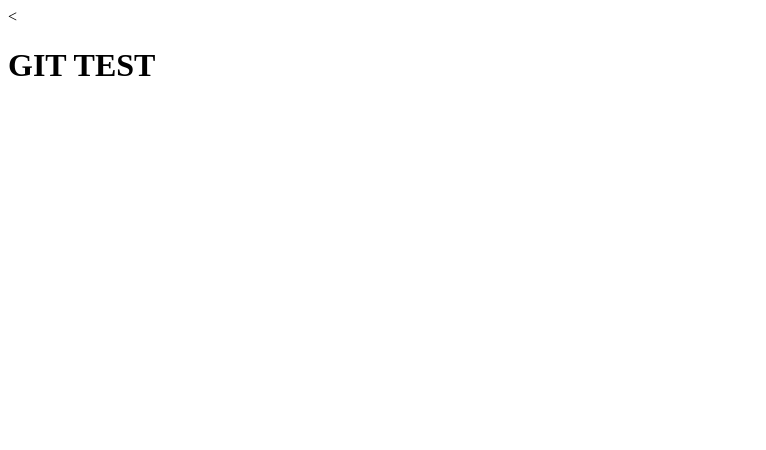
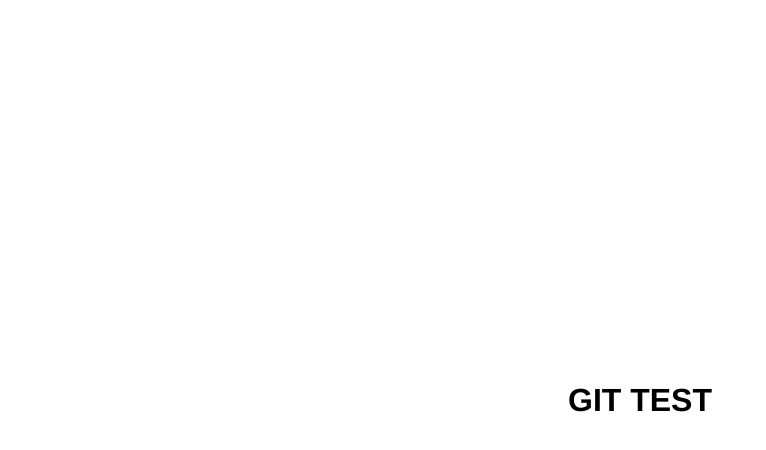
Before and after one commit to dinoonid/asup, a plain HTML site: page index.html in a window 1280 px wide. Shown: the whole page, without its empty margins (0-766 px from the left). Drawn offline with Linux system fonts and the light colour scheme.

Commit message:
centre texte en flex

```diff
--- a/index.html
+++ b/index.html
@@ -2,9 +2,26 @@
 <html lang="en" dir="ltr">
   <head>
     <meta charset="utf-8">
-    <title></title>
+    <title>Git test</title>
+    <style media="screen">
+      body {
+        margin: 0;
+        padding: 0;
+        font-family: "helvetica";
+      }
+      .container {
+        display: flex;
+        width: 100%;
+        height: 100vh;
+      }
+      .container h1 {
+        margin: auto;
+      }
+    </style>
   </head>
   <body>
-    <<h1>GIT TEST</h1>
+    <div class="container">
+      <h1>GIT TEST</h1>
+    </div>
   </body>
 </html>
```
